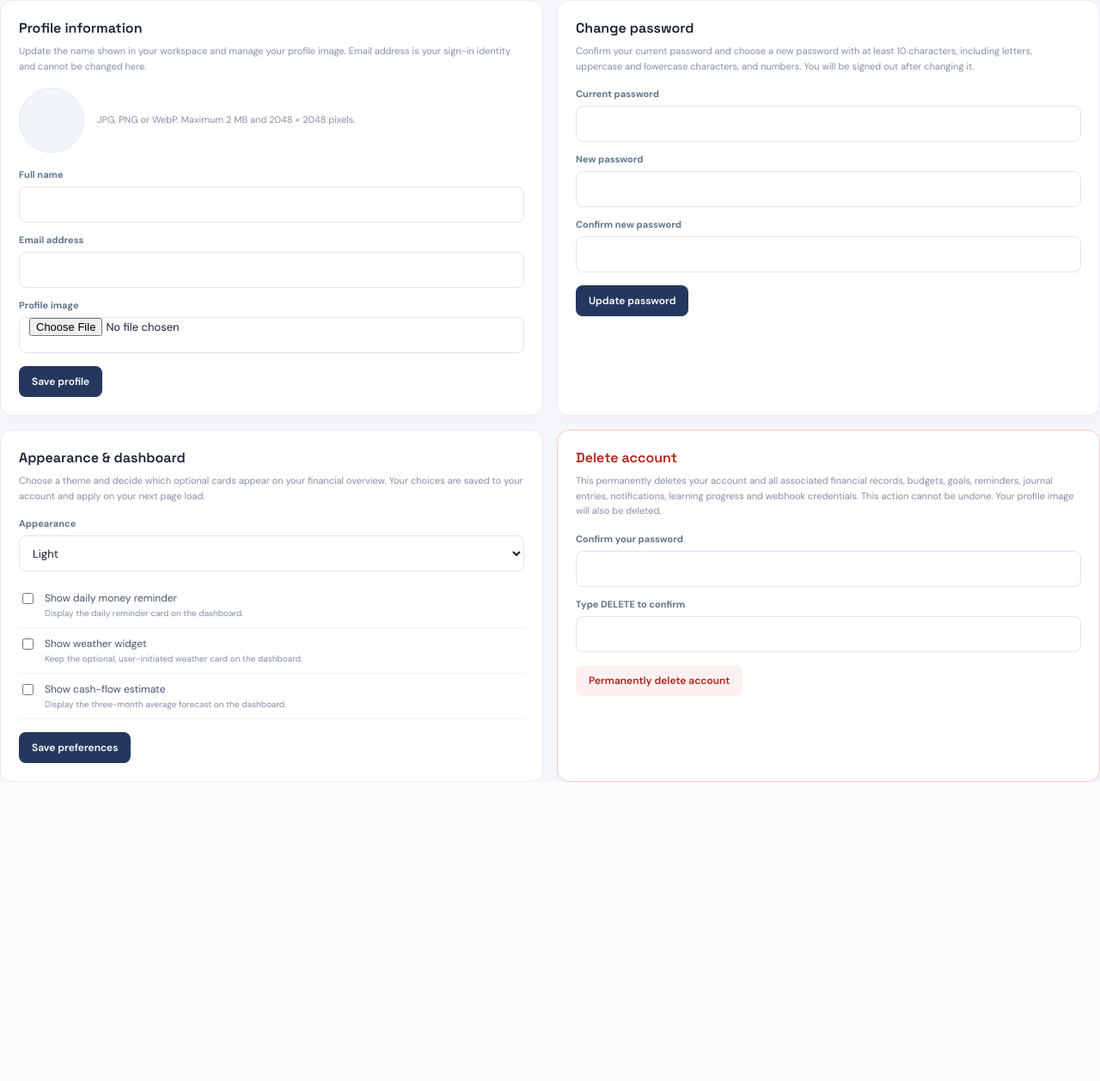
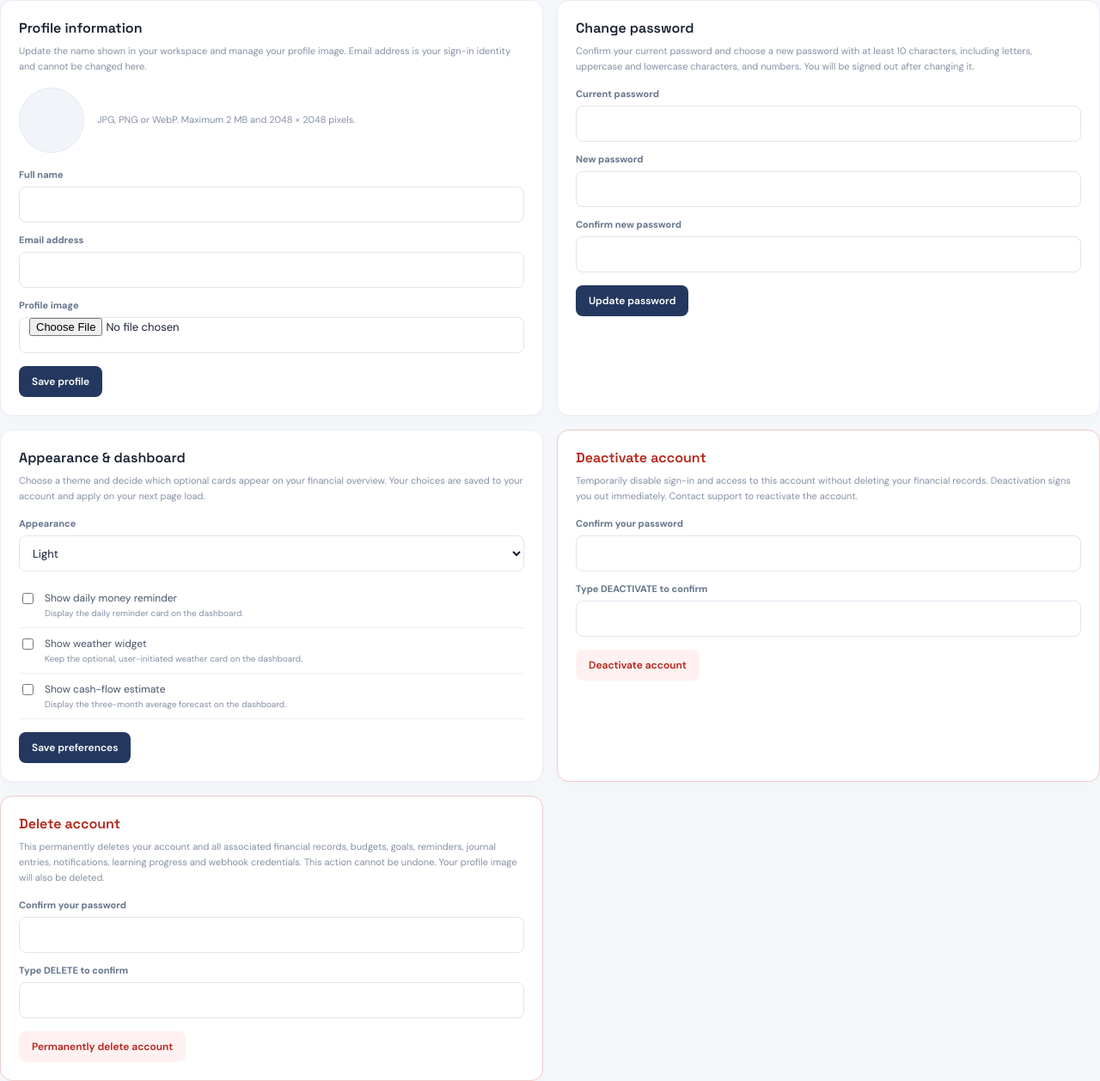
Before and after one commit to robinmwaniki/Student-finance-manager, a Laravel app: template resources/views/settings/index.blade.php in a window 1280 px wide. Shown: the whole page at 86% size. Before the commit the page ends 910 px from the top, so only its background shows below. Run offline with Laravel 12, Linux system fonts and the light colour scheme; the template is opened without the code that fills it, so the values that code supplies are empty.

Commit message:
Add secure account deactivation control

```diff
--- a/resources/views/settings/index.blade.php
+++ b/resources/views/settings/index.blade.php
@@ -60,6 +60,17 @@
     </section>
 
     <section class="card settings-card danger-card">
+        <h2>Deactivate account</h2>
+        <p class="settings-help">Temporarily disable sign-in and access to this account without deleting your financial records. Deactivation signs you out immediately. Contact support to reactivate the account.</p>
+        <form method="POST" action="{{ route('settings.account.deactivate') }}" onsubmit="return confirm('Deactivate your account now? You will be signed out and cannot sign in until it is reactivated.');">
+            @csrf
+            <div class="settings-field"><label for="deactivate_password">Confirm your password</label><input id="deactivate_password" name="current_password" type="password" autocomplete="current-password" required></div>
+            <div class="settings-field"><label for="deactivate_confirmation">Type DEACTIVATE to confirm</label><input id="deactivate_confirmation" name="confirmation" type="text" autocomplete="off" required></div>
+            <div class="settings-actions"><button class="btn btn-danger" type="submit">Deactivate account</button></div>
+        </form>
+    </section>
+
+    <section class="card settings-card danger-card">
         <h2>Delete account</h2>
         <p class="settings-help">This permanently deletes your account and all associated financial records, budgets, goals, reminders, journal entries, notifications, learning progress and webhook credentials. This action cannot be undone. Your profile image will also be deleted.</p>
         <form method="POST" action="{{ route('settings.account.destroy') }}" onsubmit="return confirm('Permanently delete your account and all associated financial data? This cannot be undone.');">
```
